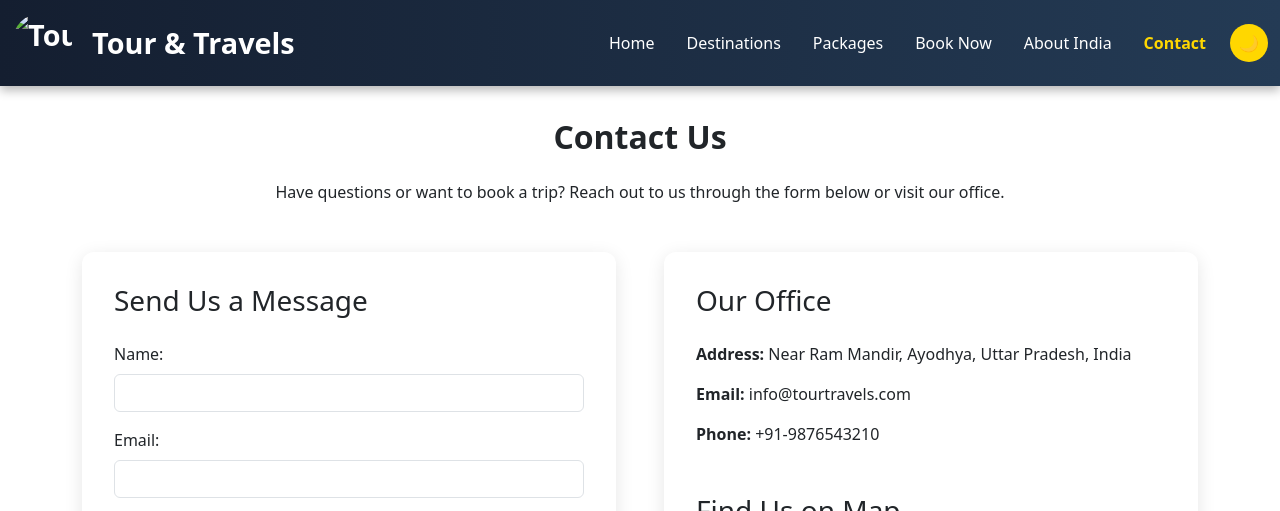
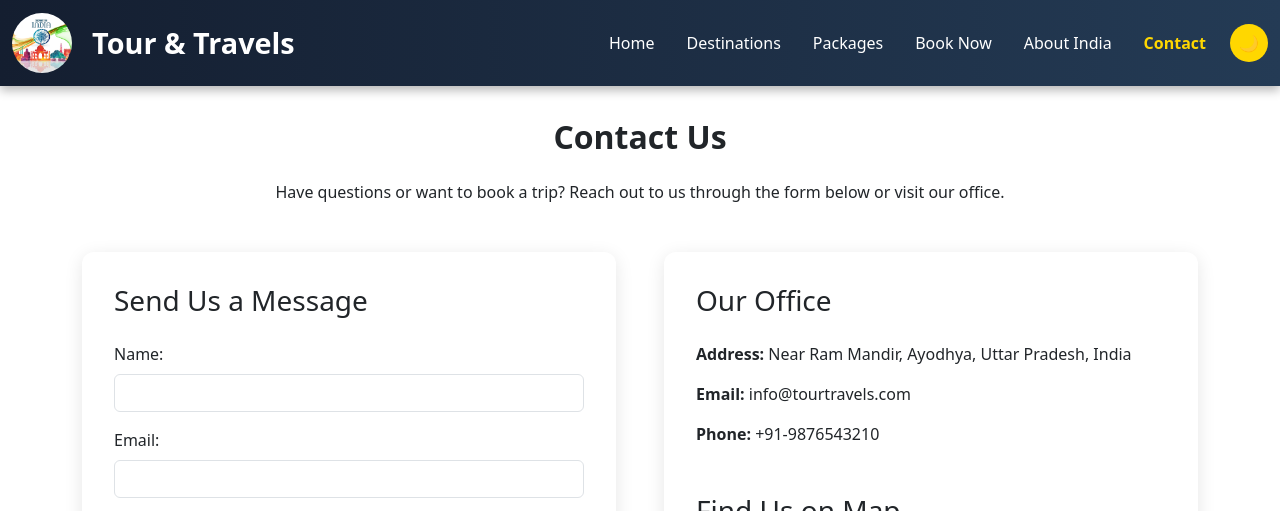
Before and after one commit to Nitin765kumar/Tour-Travels-website, a plain HTML site: page contact.html in a window 1280 px wide. Shown: the top 511 px of the page. Drawn offline with nearby package versions, Linux system fonts and the light colour scheme.

```diff
--- a/contact.html
+++ b/contact.html
@@ -107,7 +107,7 @@
       <div class="d-flex align-items-center w-100">
         <!-- Top-left: Logo (60x60 fixed) -->
         <a class="navbar-brand me-auto" href="index.html">
-          <img src="img/logo2.jpg" alt="Tour & Travels Logo" width="60" height="60" style="width:60px; height:60px; object-fit:cover; border-radius:50%; margin-right:10px;">
+          <img src="logo2.jpg" alt="Tour & Travels Logo" width="60" height="60" style="width:60px; height:60px; object-fit:cover; border-radius:50%; margin-right:10px;">
           Tour & Travels
         </a>
         <!-- Hamburger for mobile -->
@@ -235,4 +235,5 @@
 
   <script src="https://cdn.jsdelivr.net/npm/bootstrap@5.3.3/dist/js/bootstrap.bundle.min.js"></script>
 </body>
+
 </html>
```
